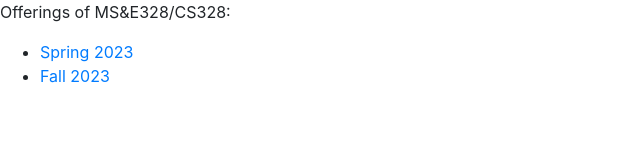
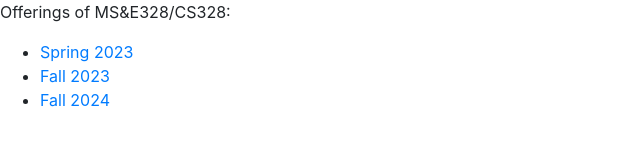
Before and after one commit to stanford-msande328/stanford-msande328.github.io, a plain HTML site: page index.html in a window 1280 px wide. Shown: the whole page, without its empty margins (0-640 px from the left). Drawn offline with nearby package versions, Linux system fonts and the light colour scheme.

Commit message:
Update index.html

```diff
--- a/index.html
+++ b/index.html
@@ -10,6 +10,7 @@
     <ul>
       <li><a href="spring23">Spring 2023</a></li>
       <li><a href="fall23">Fall 2023</a></li>
+      <li><a href="fall24">Fall 2024</a></li>
     </ul>
   </p>
 </body>
```
